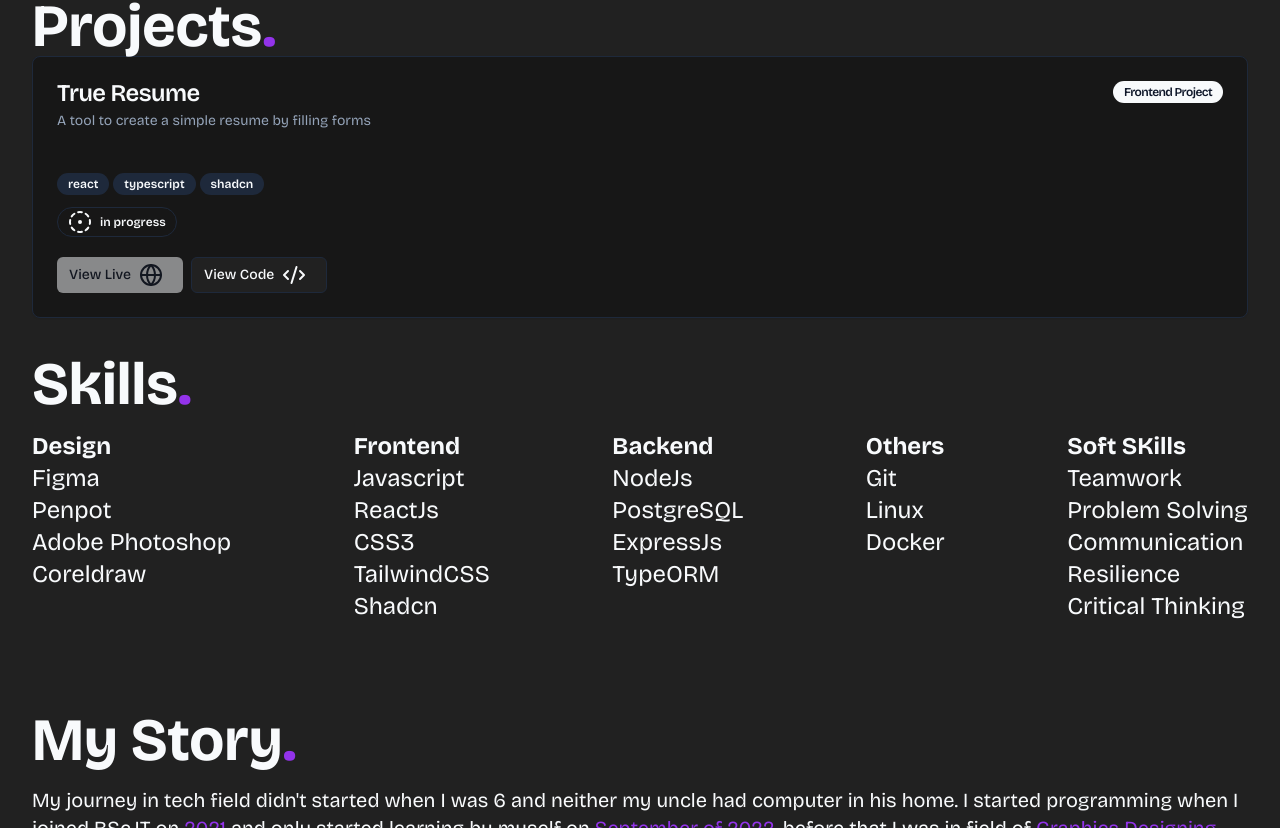
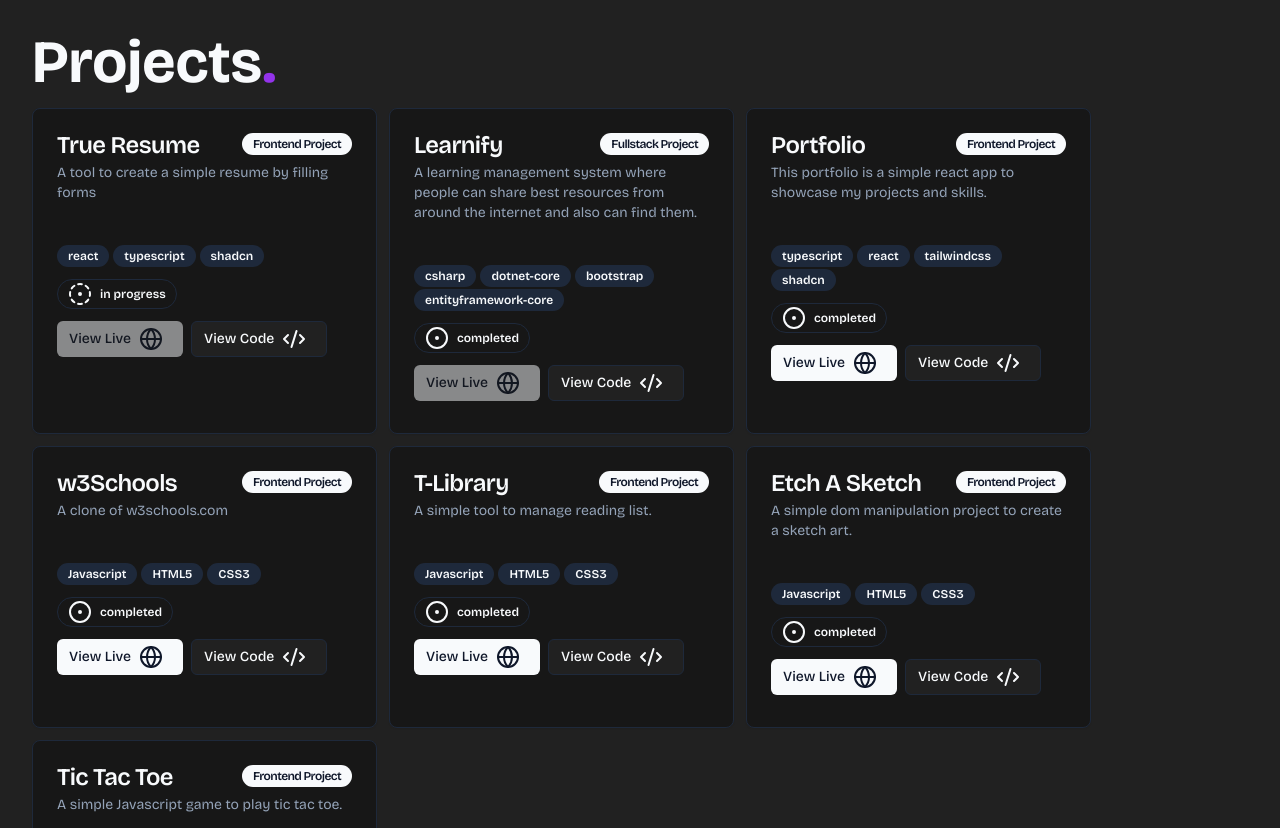
Before and after one commit to kshetritej/kshetritej, a React (Vite) app: page / in a window 1280 px wide. Shown: the part 552-1380 px from the top of the page. Built offline with nearby package versions, Linux system fonts and the light colour scheme.

Commit message:
add(finish): projects

```diff
--- a/src/components/Projects.tsx
+++ b/src/components/Projects.tsx
@@ -14,35 +14,45 @@ import { Button } from "./ui/button";
 import { Code2, Globe, CircleDotDashed, CircleDot } from "lucide-react";
 const Projects = () => {
   return (
-    <div>
-      <h1 className="text-4xl sm:text-6xl font-bold">
+    <div className="py-9 flex flex-col">
+      <h1 className="pb-4 text-4xl sm:text-6xl font-bold">
         Projects<span className="text-purple-600">.</span>
       </h1>
-
-      <Card>
-        <CardHeader>
-          <CardTitle className="flex justify-between">{projectData[0].name}
-          <p className="text-sm"><Badge>{projectData[0].project_type}</Badge></p></CardTitle>
-          <CardDescription>{projectData[0].description}</CardDescription>
+      <div className="flex gap-3 justify-start flex-wrap">
+        {projectData.map((project, idx) => (
+          <Card className="w-[345px] static">
+            <CardHeader key={idx}>
+              <CardTitle className="flex justify-between">
+                {project.name}
+                <p className="text-sm">
+                  <Badge>{project.project_type}</Badge>
+                </p>
+              </CardTitle>
+              <CardDescription>{project.description}</CardDescription>
             </CardHeader>
             <CardContent className="py-4">
-          {projectData[0].tech_stack.map((item, idx) => (
+              {project.tech_stack.map((item, idx) => (
                 <Badge variant={"secondary"} className=" mr-1" key={idx}>
                   {item}
                 </Badge>
               ))}
- <br />         <Badge variant={"outline"} className="mt-3 mr-1" key={1}>
-            {projectData[0].status !== "completed" ? <CircleDotDashed className="mr-2" /> :<CircleDot />}
+              <br />{" "}
+              <Badge variant={"outline"} className="mt-3 mr-1" key={1}>
+                {project.status !== "completed" ? (
+                  <CircleDotDashed className="mr-2" />
+                ) : (
+                  <CircleDot className="mr-2" />
+                )}
 
-            {projectData[0].status}
+                {project.status}
               </Badge>
             </CardContent>
-        <CardFooter>
+            <CardFooter className="relative bottom-2">
               <div className="flex gap-2">
-            <a href={projectData[0].live_link} target="_blank">
+                <a href={project.live_link} target="_blank">
                   <Button
                     variant="default"
-                disabled={!projectData[0].live_link}
+                    disabled={!project.live_link}
                     size={"sm"}
                   >
                     View Live{" "}
@@ -51,7 +61,7 @@ const Projects = () => {
                     </span>
                   </Button>
                 </a>
-            <a href={projectData[0].github_link} target="_blank">
+                <a href={project.github_link} target="_blank">
                   <Button variant="outline" size={"sm"}>
                     View Code{" "}
                     <span className="p-2">
@@ -62,6 +72,8 @@ const Projects = () => {
               </div>
             </CardFooter>
           </Card>
+        ))}
+      </div>
     </div>
   );
 };
--- a/src/data/projects.json
+++ b/src/data/projects.json
@@ -1,72 +1,72 @@
+[
   {
-"0":    {
-      "name":"True Resume",
-      "image_url":"https://images.unsplash.com/photo-1602407294553-6ac9170b3ed0?q=80&w=1074&auto=format&fit=crop&ixlib=rb-4.0.3&ixid=M3wxMjA3fDB8MHxwaG90by1wYWdlfHx8fGVufDB8fHx8fA%3D%3D",
-      "description":"A tool to create a simple resume by filling forms",
-      "status":"in progress",
-      "project_type":"Frontend Project",
-      "github_link":"https://github.com/kshetritej/true-resume",
-      "live_link":"",
-      "tech_stack":["react","typescript","shadcn"]
+    "name": "True Resume",
+    "image_url": "",
+    "description": "A tool to create a simple resume by filling forms",
+    "status": "in progress",
+    "project_type": "Frontend Project",
+    "github_link": "https://github.com/kshetritej/true-resume",
+    "live_link": "",
+    "tech_stack": ["react", "typescript", "shadcn"]
   },
-    "1":{
-      "name":"Learnify",
-      "image_url":"",
-      "description":"A learning management system where people can share best resources from around the internet and also can find them.",
-      "status":"completed",
-      "project_type":"Fullstack Project",
-      "github_link":"https://github.com/kshetritej/learnify",
-      "live_link":"",
-      "tech_stack":["csharp","dotnet-core","bootstrap","entityframework-core"]
+  {
+    "name": "Learnify",
+    "image_url": "",
+    "description": "A learning management system where people can share best resources from around the internet and also can find them.",
+    "status": "completed",
+    "project_type": "Fullstack Project",
+    "github_link": "https://github.com/kshetritej/learnify",
+    "live_link": "",
+    "tech_stack": ["csharp", "dotnet-core", "bootstrap", "entityframework-core"]
   },
-    "2":{
-      "name":"Portfolio",
-      "image_url":"",
-      "description":"This portfolio is a simple react app to showcase my projects and skills.",
-      "status":"completed",
-      "project_type":"Frontend Project",
-      "github_link":"https://github.com/kshetritej/kshetritej",
-      "live_link":"https://kshetritej.com.np",
-      "tech_stack":["react","tailwindcss","shadcn"]
+  {
+    "name": "Portfolio",
+    "image_url": "",
+    "description": "This portfolio is a simple react app to showcase my projects and skills.",
+    "status": "completed",
+    "project_type": "Frontend Project",
+    "github_link": "https://github.com/kshetritej/kshetritej",
+    "live_link": "https://kshetritej.com.np",
+    "tech_stack": ["typescript","react", "tailwindcss", "shadcn"]
   },
-    "3":{
-      "name":"w3Schools",
-      "image_url":"",
-      "description":"A clone of w3schools.com",
-      "status":"completed",
-      "project_type":"Frontend Project",
-      "github_link":"https://github.com/kshetritej/w3schools",
-      "live_link":"https://kshetritej.github.io/w3schools",
-      "tech_stack":["Javascript","HTML5","CSS3"]
+  {
+    "name": "w3Schools",
+    "image_url": "",
+    "description": "A clone of w3schools.com",
+    "status": "completed",
+    "project_type": "Frontend Project",
+    "github_link": "https://github.com/kshetritej/w3schools",
+    "live_link": "https://kshetritej.github.io/w3schools",
+    "tech_stack": ["Javascript", "HTML5", "CSS3"]
   },
-    "4":{
-      "name":"T-Library",
-      "image_url":"",
-      "description":"A simple tool to manage reading list.",
-      "status":"completed",
-      "project_type":"Frontend Project",
-      "github_link":"https://github.com/kshetritej/library",
-      "live_link":"https://kshetritej.github.io/library",
-      "tech_stack":["Javascript","HTML5","CSS3"]
+  {
+    "name": "T-Library",
+    "image_url": "",
+    "description": "A simple tool to manage reading list.",
+    "status": "completed",
+    "project_type": "Frontend Project",
+    "github_link": "https://github.com/kshetritej/library",
+    "live_link": "https://kshetritej.github.io/library",
+    "tech_stack": ["Javascript", "HTML5", "CSS3"]
   },
-    "5":{
-      "name":"Etch A Sketch",
-      "image_url":"",
-      "description":"A simple dom manipulation project to create a sketch art.",
-      "status":"completed",
-      "project_type":"Frontend Project",
-      "github_link":"https://github.com/kshetritej/etch-a-sketch",
-      "live_link":"https://kshetritej.github.io/etch-a-sketch",
-      "tech_stack":["Javascript","HTML5","CSS3"]
+  {
+    "name": "Etch A Sketch",
+    "image_url": "",
+    "description": "A simple dom manipulation project to create a sketch art.",
+    "status": "completed",
+    "project_type": "Frontend Project",
+    "github_link": "https://github.com/kshetritej/etch-a-sketch",
+    "live_link": "https://kshetritej.github.io/etch-a-sketch",
+    "tech_stack": ["Javascript", "HTML5", "CSS3"]
   },
-    "6":{
-      "name":"Tic Tac Toe",
-      "image_url":"",
-      "description":"A simple Javascript game to play tic tac toe.",
-      "status":"completed",
-      "project_type":"Frontend Project",
-      "github_link":"https://github.com/kshetritej/tic-tac-toe",
-      "live_link":"https://kshetritej.github.io/tic-tac-toe",
-      "tech_stack":["Javascript","HTML5","CSS3"]
+  {
+    "name": "Tic Tac Toe",
+    "image_url": "",
+    "description": "A simple Javascript game to play tic tac toe.",
+    "status": "completed",
+    "project_type": "Frontend Project",
+    "github_link": "https://github.com/kshetritej/tic-tac-toe",
+    "live_link": "https://kshetritej.github.io/tic-tac-toe",
+    "tech_stack": ["Javascript", "HTML5", "CSS3"]
   }
-}
+]
```
Lines whose indentation alone changed are shown as unchanged.
